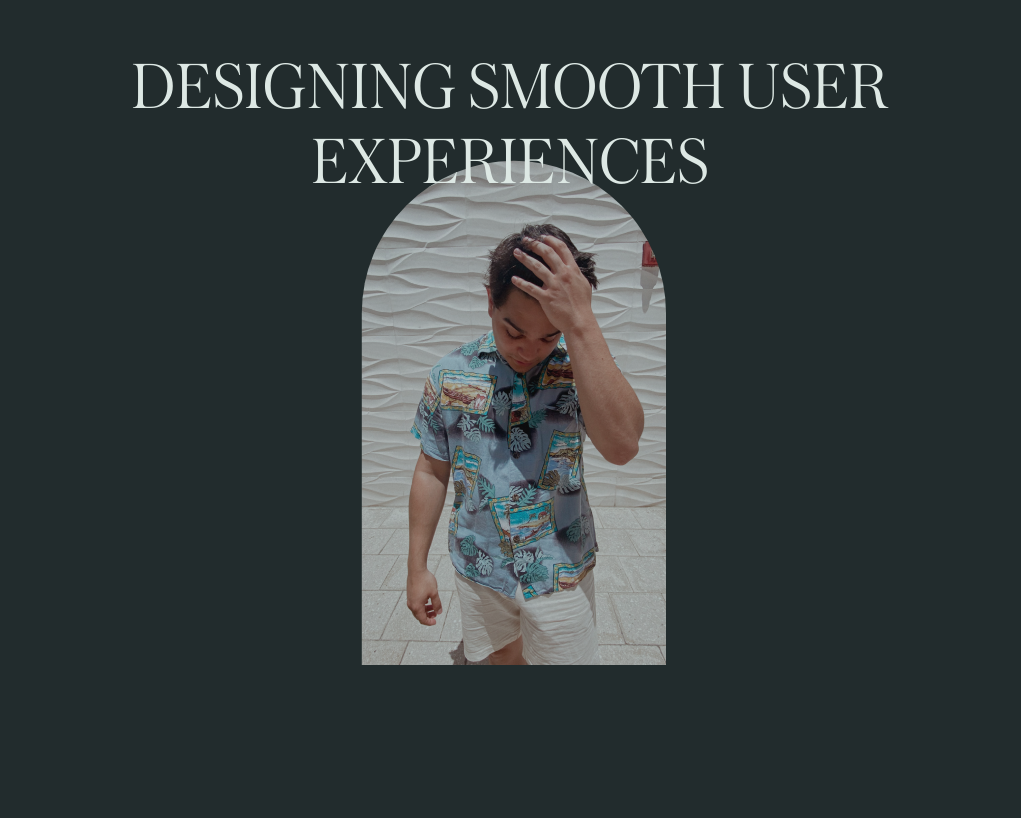
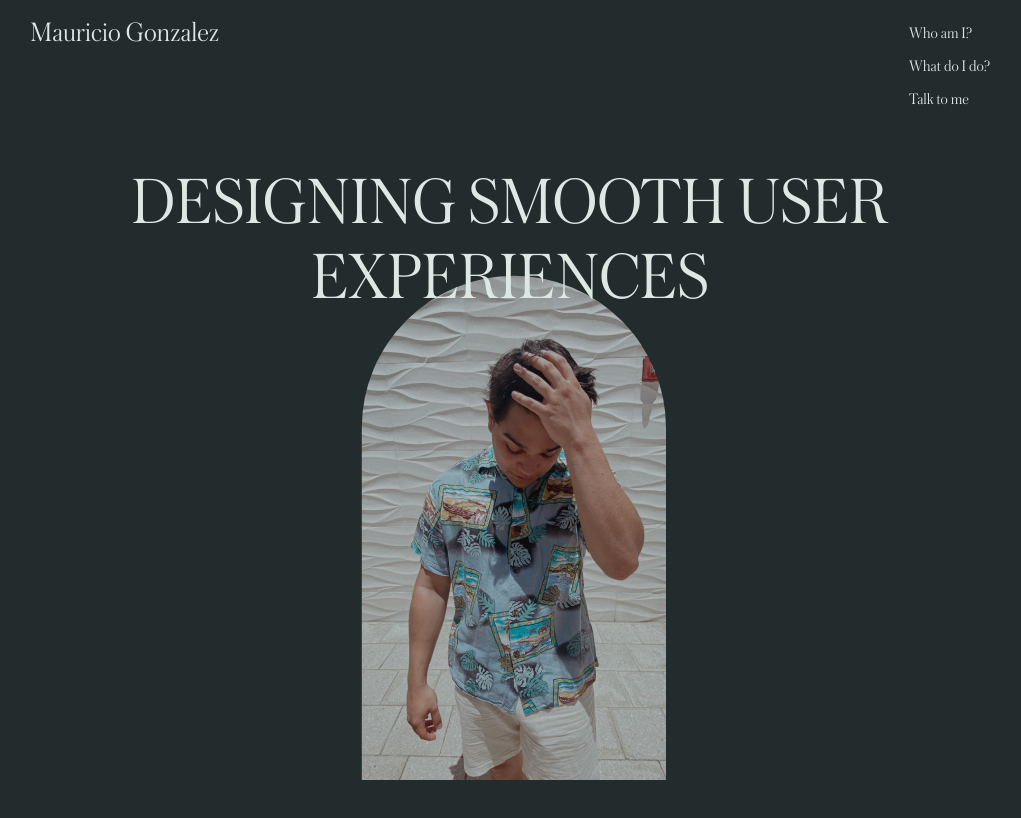
Before and after one commit to mgonza63/portfolio-vite, a website built with Vite: page index.html in a window 1280 px wide. Shown: the whole page, without its empty margins (130-1151 px from the left). Built offline with nearby package versions, Linux system fonts and the light colour scheme; a web font is replaced by a local one.

Commit message:
added navbar

```diff
--- a/index.html
+++ b/index.html
@@ -5,10 +5,30 @@
     <link rel="icon" type="image/svg+xml" href="favicon.svg" />
     <meta name="viewport" content="width=device-width, initial-scale=1.0" />
     <link rel="stylesheet" href="https://use.typekit.net/qzg3egg.css" />
+    <link rel="stylesheet" href="utils.css">
     <title>Mauricio Gonzalez</title>
   </head>
   <body>
-    <header></header>
+    <header class="container d-flex">
+      <div><span class="logo">Mauricio Gonzalez</span></div>
+      <li class="navbar">
+        <ul class="nav-item">
+          <a href="#">
+          Who am I?
+        </a>
+        </ul>
+        <ul class="nav-item">
+          <a href="#">
+          What do I do?
+          </a>
+        </ul>
+        <ul class="nav-item">
+          <a href="#">
+          Talk to me
+          </a>
+        </ul>
+      </li>
+    </header>
     <main>
       <div class="container">
         <!-- <h1 class="main-heading">A CREATIVE DEVELOPER</h1> -->
--- a/style.css
+++ b/style.css
@@ -14,7 +14,8 @@
 
   --font-xl: 4.2em;
   --font-lg: 3em;
-
+  --font-md: 2.2em;
+  --font-sm: 1.75em;
 }
 body {
   background-color: var(--background-color);
@@ -26,6 +27,10 @@ body {
 }
 h1 {
   font-weight: 200;
+}
+a {
+    color: var(--primary-color);
+    text-decoration: none;
 }
 .debug {
   border: 1px solid red;
@@ -39,15 +44,21 @@ main {
   padding: 0 1rem;
   margin: 1rem auto;
 }
+.logo {
+  color: var(--primary-color);
+  font-family: var(--font-primary);
+  font-size: var(--font-sm);
+}
+.navbar {
+  margin-left: auto;
+  list-style: none;
 
-/* UTILS */
-.centered-x {
-  display: flex;
-  justify-content: center;
-  z-index: 1;
 }
-.mr-x {
-  margin: 3em 0;
+.nav-item {
+  font-family: var(--font-primary);
+  color: var(--primary-color);
+  padding: .5em 0;
+
 }
 .main__heading {
   position: relative;
--- /dev/null
+++ b/utils.css
@@ -0,0 +1,11 @@
+.centered-x {
+  display: flex;
+  justify-content: center;
+  z-index: 1;
+}
+.mr-x {
+  margin: 3em 0;
+}
+.d-flex {
+  display: flex;
+}
```
